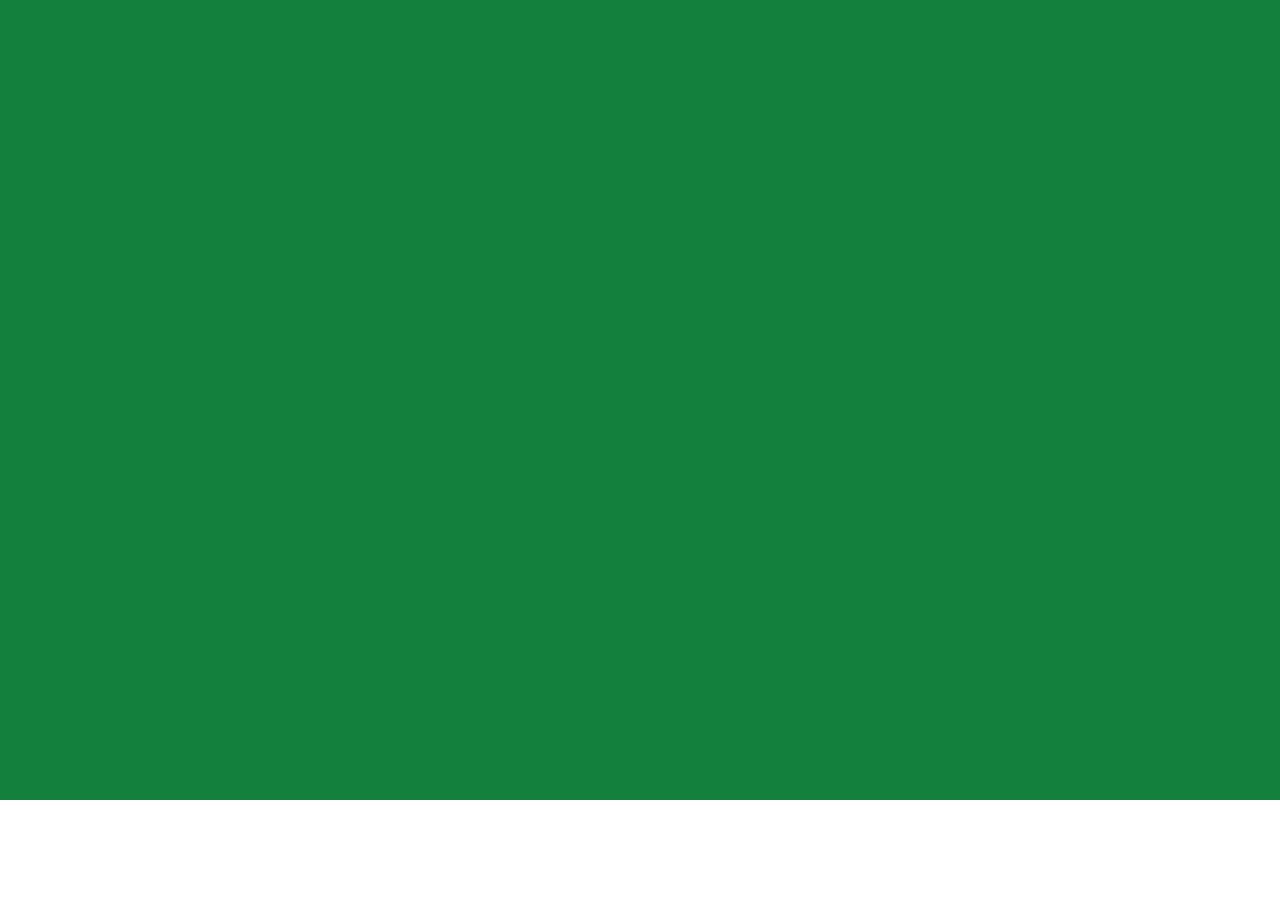
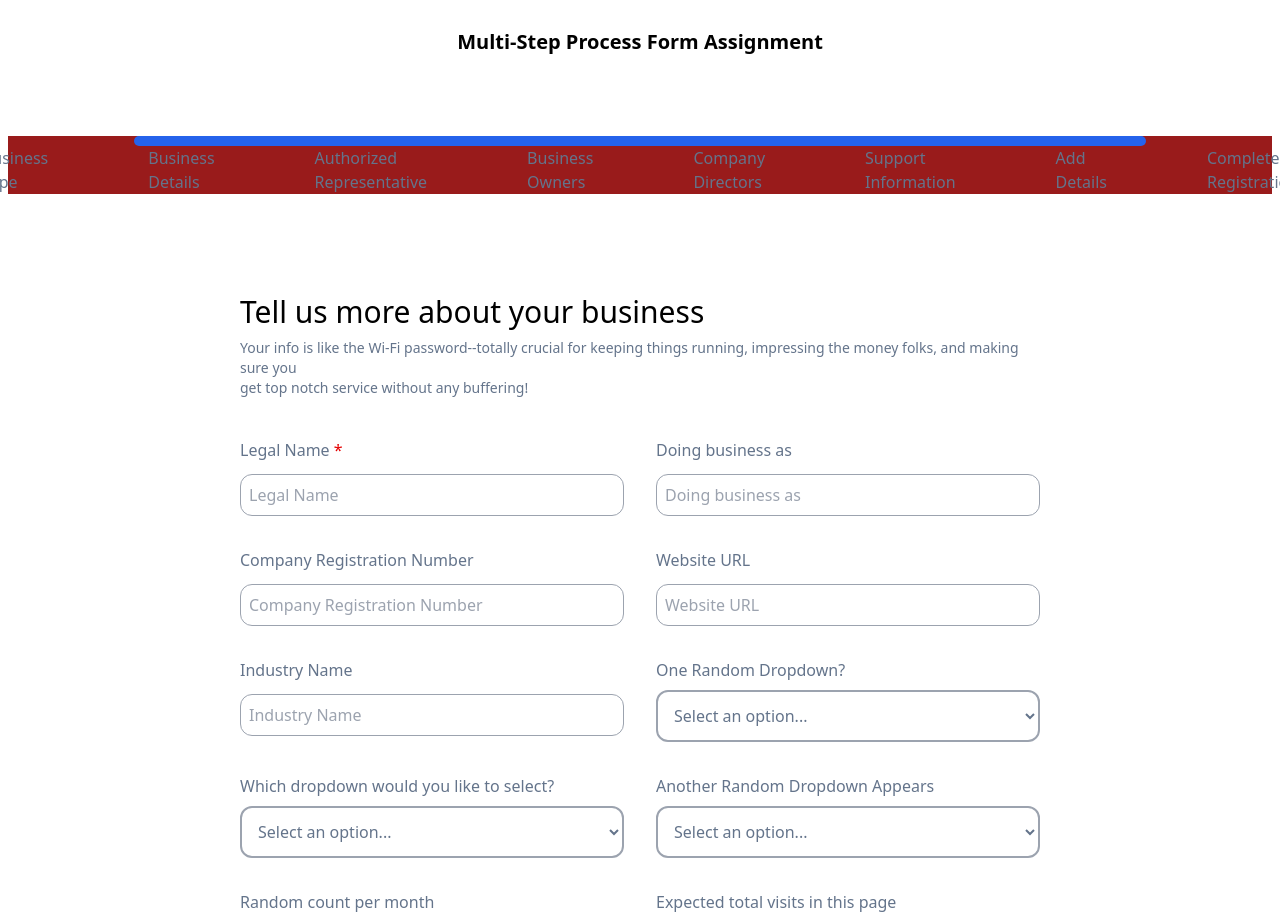
Before and after one commit to Manjil00/Codavatar_Task2_ManjilMaharjan, a React (Vite) app: page /Form in a window 1280 px wide. Shown: the top 924 px of the page. Before the commit the page ends 800 px from the top, so only its background shows below. Built offline with nearby package versions, Linux system fonts and the light colour scheme.

Commit message:
input formss dpdowns

```diff
--- a/src/components/Card.jsx
+++ b/src/components/Card.jsx
@@ -33,4 +33,4 @@ return (
 )
 }
 
-export default Card
+export default Card;
--- a/src/pages/Form.jsx
+++ b/src/pages/Form.jsx
@@ -1,8 +1,114 @@
-import React from 'react'
+import React,{useState} from 'react'
 
 const Form = () => {
+    const [selectedOption, setSelectedOption] = useState('');
+
+    const handleChange = (e) => {
+        setSelectedOption(e.target.value);
+    };
 return (
-    <div className='mainContainer bg-green-700 h-[100vh] w-full'>
+    <div className='mainContainer bg-white h-auto w-full p-2'>
+        <div className="TopSection">
+            <h1 className='font-sans text-xl text-center font-semibold mt-5'> Multi-Step Process Form Assignment</h1>
+            <div className="progreesssPlace w-full h-auto bg-red-800">
+            <div className="progressLine h-[10px] bg-blue-600 rounded-xl w-[80%] mx-auto mt-20"></div>
+            <div className="progressNames flex justify-center items-center gap-[100px] text-slate-500">
+                <h1>Business <br/>Type</h1>
+                <h1>Business <br/>Details</h1>
+                <h1>Authorized <br/>Representative</h1>
+                <h1>Business <br/>Owners</h1>
+                <h1>Company <br/>Directors</h1>
+                <h1>Support <br/>Information</h1>
+                <h1>Add <br/>Details</h1>
+                <h1>Complete <br/>Registration</h1>
+            </div>
+            </div>
+
+        </div>
+
+        <div className="bottom flex flex-col justify-center items-center">
+            <div className="formInputs p-[100px] w-[1000px] h-auto bg-white mx-auto">
+                <h1 className='text-black text-3xl'>Tell us more about your business</h1>
+                <p className='text-slate-500 text-sm mt-2'>Your info is like the Wi-Fi password--totally crucial for keeping things running, impressing the money folks, and making sure you <br/>get top notch service without any buffering!</p>
+
+                <div className="inputfields grid grid-cols-2 gap-8 mt-10">
+                <div className="legalName">
+                    <label className='text-slate-500'>Legal Name <span className='text-btnColor'>*</span></label>
+                    <input type="text" placeholder='Legal Name' className='border border-gray-400 p-2 w-full mt-3 rounded-xl'/>
+                </div>
+                <div className="business as">
+                    <label className='text-slate-500'>Doing business as</label>
+                    <input type="text" placeholder='Doing business as' className='border border-gray-400 p-2 w-full mt-3 rounded-xl'/>
+                </div><div className="legalName">
+                    <label className='text-slate-500'>Company Registration Number</label>
+                    <input type="text" placeholder='Company Registration Number' className='border border-gray-400 p-2 w-full mt-3 rounded-xl'/>
+                </div><div className="legalName">
+                    <label className='text-slate-500'>Website URL</label>
+                    <input type="text" placeholder='Website URL' className='border border-gray-400 p-2 w-full mt-3 rounded-xl'/>
+                </div><div className="legalName">
+                    <label className='text-slate-500'>Industry Name</label>
+                    <input type="text" placeholder='Industry Name' className='border border-gray-400 p-2 w-full mt-3 rounded-xl'/>
+                </div><div className="legalName">
+                    <label className='text-slate-500'>One Random Dropdown?</label>
+                    <select
+        value={selectedOption}
+        onChange={handleChange}
+        className="w-full mt-2 p-3 bg-white text-slate-500 border-2 border-gray-400 rounded-xl focus:outline-none focus:ring-2 focus:ring-blue-500">
+        <option value="" disabled>Select an option...</option>
+        <option value="option1">This</option>
+        <option value="option2">is</option>
+        <option value="option3">Random</option>
+        <option value="option4">Dropdown</option>
+    </select>
+                </div><div className="legalName">
+                    <label className='text-slate-500'>Which dropdown would you like to select?</label>
+                    <select
+        value={selectedOption}
+        onChange={handleChange}
+        className="w-full mt-2 p-3 bg-white text-slate-500 border-2 border-gray-400 rounded-xl focus:outline-none focus:ring-2 focus:ring-blue-500">
+        <option value="" disabled>Select an option...</option>
+        <option value="option1">This</option>
+        <option value="option2">is</option>
+        <option value="option3">Random</option>
+        <option value="option4">Dropdown</option>
+    </select>
+                </div>
+                <div className="legalName">
+                    <label className='text-slate-500'>Another Random Dropdown Appears</label>
+                    <select
+        value={selectedOption}
+        onChange={handleChange}
+        className="w-full mt-2 p-3 bg-white text-slate-500 border-2 border-gray-400 rounded-xl focus:outline-none focus:ring-2 focus:ring-blue-500">
+        <option value="" disabled>Select an option...</option>
+        <option value="option1">This is</option>
+        <option value="option2">Another</option>
+        <option value="option3">Random</option>
+        <option value="option4">Dropdown</option>
+    </select>
+                </div>
+                <div className="legalName">
+                    <label className='text-slate-500'>Random count per month</label>
+                    <input type="text" placeholder='Random count per month' className='border border-gray-400 p-2 w-full mt-3 rounded-xl'/>
+                </div>
+                <div className="legalName">
+                    <label className='text-slate-500'>Expected total visits in this page</label>
+                    <input type="text" placeholder='Expected total visits in this page' className='border border-gray-400 p-2 w-full mt-3 rounded-xl'/>
+                </div>
+                <div className="legalName">
+                    <label className='text-slate-500'>Purpose of using fake form</label>
+                    <input type="text" placeholder='Purpose of using fake form' className='border border-gray-400 p-2 h-[100px] w-full mt-3 rounded-xl'/>
+                </div>
+                <div className="legalName">
+                    <label className='text-slate-500'>Ek description to banta hai</label>
+                    <input type="text" placeholder='Ek description to banta hai' className='border border-gray-400 p-2 h-[100px] w-full mt-3 rounded-xl'/>
+                </div>
+                <div className="legalName">
+                    <label className='text-slate-500'>Contact Email</label>
+                    <input type="text" placeholder='Contact Email' className='border border-gray-400 p-2 w-full mt-3 rounded-xl'/>
+                </div>
+                </div>
+            </div>
+        </div>
 
     </div>
 )
--- a/src/pages/Register.jsx
+++ b/src/pages/Register.jsx
@@ -23,7 +23,7 @@ const Register = () => {
         setPassword("");
 
         setTimeout(() => {
-            navigate('/');
+            navigate('/VerifyEmail');
         }, 2000);
     };
 
--- a/src/pages/VerifyEmail.jsx
+++ b/src/pages/VerifyEmail.jsx
@@ -32,12 +32,16 @@ const VerifyEmail = () => {
             }, 2000);
         }
     }
+    const handleBackRoute=()=>{
+        navigate('/');
+    }
 return (
     <div  className='mainContainer bg-white h-[100vh] w-full flex'>
 
         <div className="LeftSec w-[50%] h-full bg-gradient-to-br from-blue-500 to-yellow-700 relative">
             <img src='/images/Mask group.png' className='h-full w-full object-cover overflow-hidden' alt='bgleft'/>
-            <h2 className='flex justify-start items-center gap-5 ml-5 absolute left-5 top-8 text-white'><AiOutlineArrowLeft /> Back</h2>
+            <h2 onClick={()=>handleBackRoute()}
+            className='flex justify-start items-center gap-2 cursor-pointer ml-5 absolute left-5 top-8 text-white'><AiOutlineArrowLeft /> Back</h2>
             <h1 className=' absolute left-[300px] top-[70px] font-sans text-3xl text-white font-bold'>Layout Cards</h1>
             <Card/>
         </div>
@@ -78,7 +82,7 @@ return (
                 <ToastContainer/>
                 </div>
             </div>
-            <h1 className='text-center font-sans text-sm text-slate-500 '>By continuing, you're agreeing to Nobody's <span className='text-blue-600'>Terms of Service, Privacy Policy</span><br/>and <span className='text-blue-600'>Cookie policy</span></h1>
+            <h1 className='text-center font-sans text-sm text-slate-500 '>By continuing, you're agreeing to Nobody's <span className='text-blue-600 cursor-pointer'>Terms of Service, Privacy Policy</span><br/>and <span className='text-blue-600 cursor-pointer'>Cookie policy</span></h1>
         </div>
 
     </div>
```
